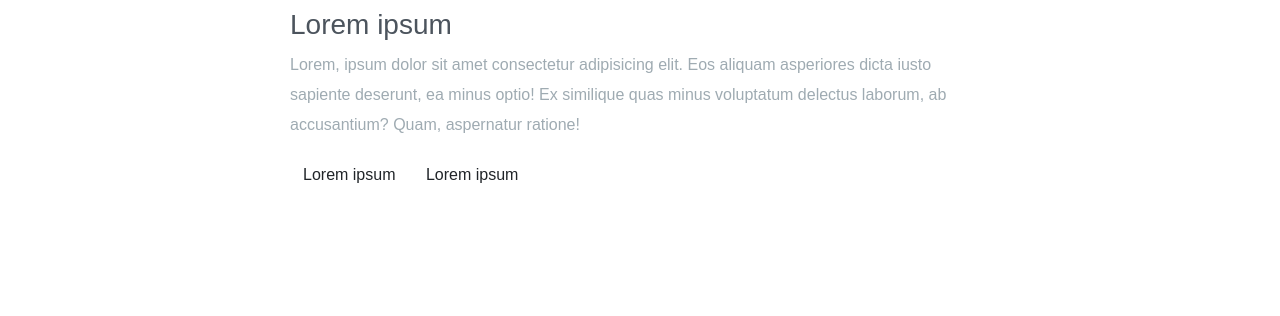
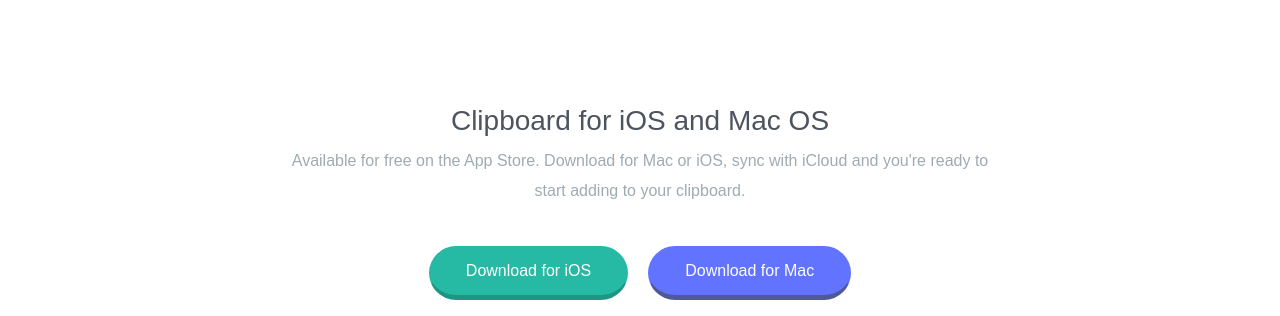
Before and after one commit to SimoL-003/clipboard-landing-page-master, a plain HTML site: page index.html in a window 1280 px wide. Shown: the part 2509-2825 px from the top of the page. Before the commit the page ends 2703 px from the top, so only its background shows below. Drawn offline with nearby package versions, Linux system fonts and the light colour scheme; a web font is replaced by a local one.

Commit message:
feat: download section

```diff
--- a/css/style.css
+++ b/css/style.css
@@ -93,7 +93,8 @@ p {
     background-position: top
 }
 
-.hero .btn-div {
+.hero .btn-div,
+.download .btn-div {
     display: flex;
     flex-direction: column;
 }
@@ -120,7 +121,8 @@ p {
         background-repeat: no-repeat;
     }
 
-    .hero .btn-div {
+    .hero .btn-div,
+    .download .btn-div {
         flex-direction: row;
         justify-content: center;
         gap: 20px;
--- a/index.html
+++ b/index.html
@@ -166,16 +166,15 @@
     <!-- /PARTNERS -->
 
     <!-- DOWNLOAD -->
-    <section class="download">
-      <div class="container">
-
+    <section class="download text-center pt-5">
+      <div class="container pt-5">
         <div class="row">
           <div class="col">
-            <h2>Lorem ipsum</h2>
-            <p>Lorem, ipsum dolor sit amet consectetur adipisicing elit. Eos aliquam asperiores dicta iusto sapiente deserunt, ea minus optio! Ex similique quas minus voluptatum delectus laborum, ab accusantium? Quam, aspernatur ratione!</p>
-            <div class="btn-div">
-              <a class="btn">Lorem ipsum</a>
-              <a class="btn">Lorem ipsum</a>
+            <h2>Clipboard for iOS and Mac OS</h2>
+            <p>Available for free on the App Store. Download for Mac or iOS, sync with iCloud and you're ready to start adding to your clipboard.</p>
+            <div class="btn-div pt-4">
+              <a class="btn button button--green mb-3">Download for iOS</a>
+              <a class="btn button button--blue mb-3">Download for Mac</a>
             </div>
           </div>
         </div>
```
